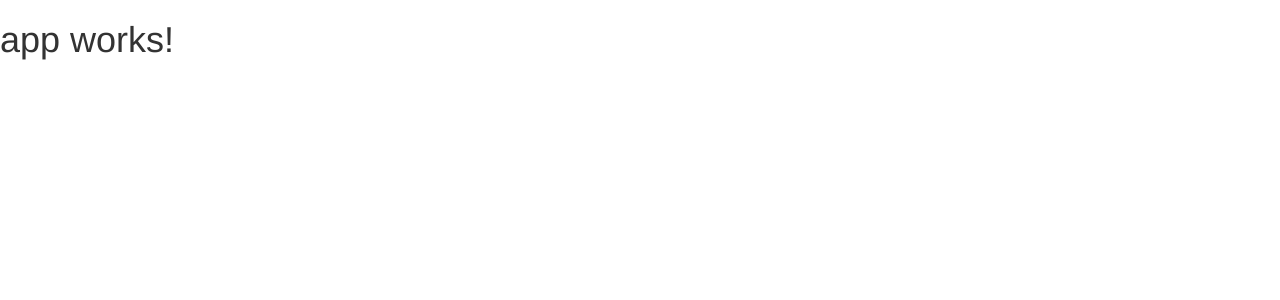
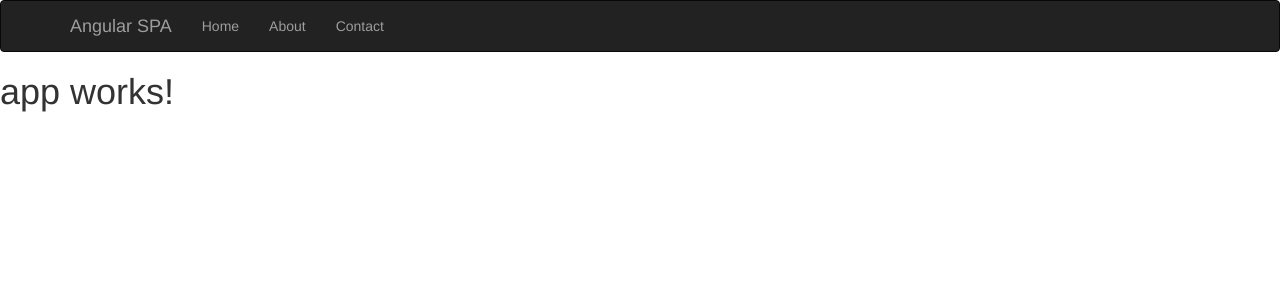
Before and after one commit to codyme/ngPizzaria, an Angular app: page / in a window 1280 px wide. Shown: the top 300 px of the page. Built offline with nearby package versions, Linux system fonts and the light colour scheme.

Commit message:
creates and adds navbar component

```diff
--- a/src/app/app.component.html
+++ b/src/app/app.component.html
@@ -1,3 +1,4 @@
+<app-navbar></app-navbar>
 <h1>
   {{title}}
 </h1>
--- a/src/app/app.module.ts
+++ b/src/app/app.module.ts
@@ -4,10 +4,12 @@ import { FormsModule } from '@angular/forms';
 import { HttpModule } from '@angular/http';
 
 import { AppComponent } from './app.component';
+import { NavbarComponent } from './components/navbar/navbar/navbar.component';
 
 @NgModule({
   declarations: [
-    AppComponent
+    AppComponent,
+    NavbarComponent
   ],
   imports: [
     BrowserModule,
--- /dev/null
+++ b/src/app/components/navbar/navbar/navbar.component.html
@@ -0,0 +1,22 @@
+<nav class="navbar navbar-inverse">
+  <div class="container">
+    <div class="navbar-header">
+      <button type="button" class="navbar-toggle collapsed" data-toggle="collapse" data-target="#navbar" aria-expanded="false"
+        aria-controls="navbar">
+            <span class="sr-only">Toggle navigation</span>
+            <span class="icon-bar"></span>
+            <span class="icon-bar"></span>
+            <span class="icon-bar"></span>
+          </button>
+      <a class="navbar-brand" href="#">{{branding}}</a>
+    </div>
+    <div id="navbar" class="collapse navbar-collapse">
+      <ul class="nav navbar-nav">
+        <li><a href="#">Home</a></li>
+        <li><a href="#about">About</a></li>
+        <li><a href="#contact">Contact</a></li>
+      </ul>
+    </div>
+    <!--/.nav-collapse -->
+  </div>
+</nav>
--- /dev/null
+++ b/src/app/components/navbar/navbar/navbar.component.ts
@@ -0,0 +1,12 @@
+import { Component, OnInit } from '@angular/core';
+
+@Component({
+  selector: 'app-navbar',
+  templateUrl: './navbar.component.html',
+  styleUrls: ['./navbar.component.css']
+})
+export class NavbarComponent {
+
+    branding = 'Angular SPA';
+
+}
```
Also changed, not shown: src/app/components/navbar/navbar/navbar.component.css (added), 1 other file (tests, documents, lock files or other folders).
